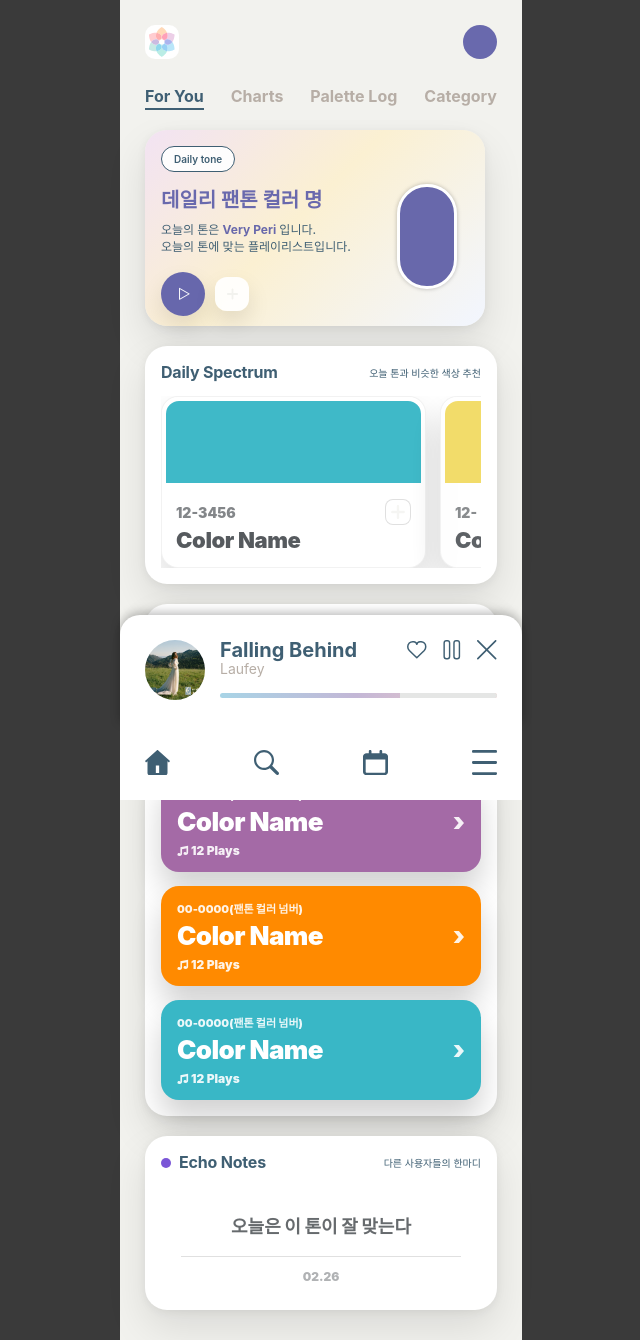
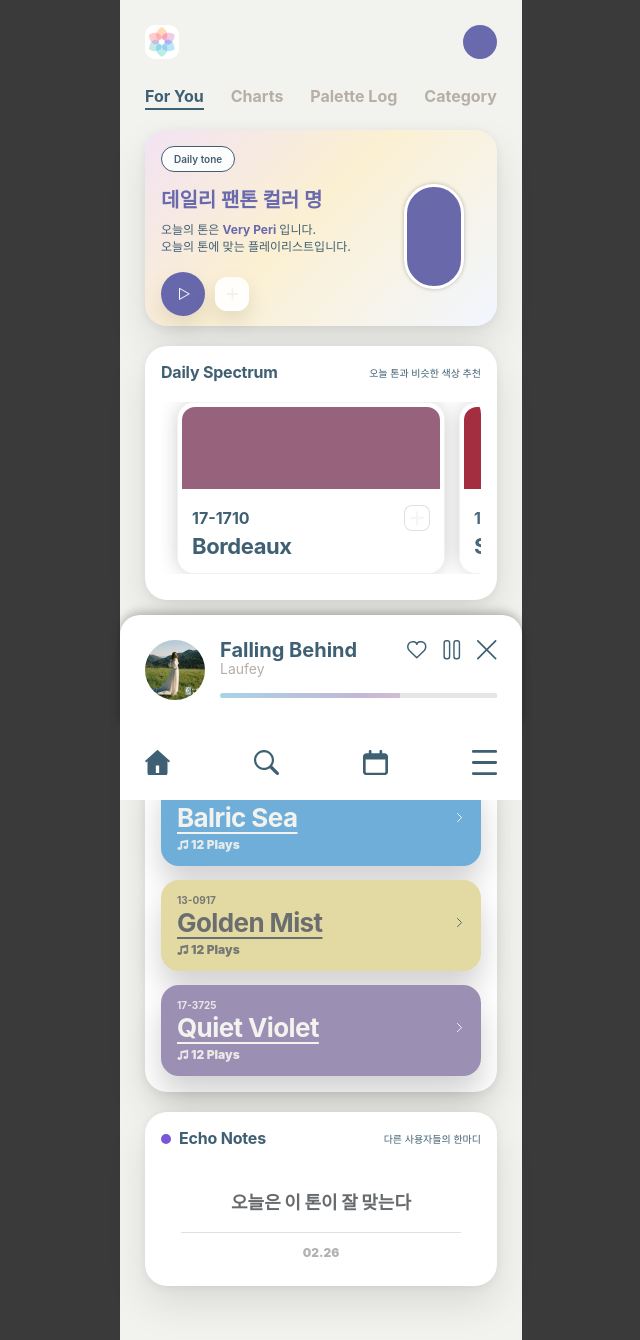
Before and after one commit to urusekai/TONE, a PHP site: page /main.html in a window 1280 px wide. Shown: the top 1340 px of the page, without its empty margins (319-959 px from the left). Run offline with PHP 8.4, Linux system fonts and the light colour scheme; some web fonts are replaced.

Commit message:
main 최종

```diff
--- a/css/main.css
+++ b/css/main.css
@@ -18,7 +18,7 @@
 
 /* ===== Daily tone ===== */
 .daily {
-    width: 340px;
+    width: 100%;
     height: 196px;
     background: linear-gradient(135deg, #f2e3f3 0%, #fbf0d2 45%, #f2f6ff 100%);
 }
@@ -100,7 +100,7 @@
 .daily-swatch {
     width: 60px;
     height: 105px;
-    margin-left: 20px;
+    margin-left: 15px;
     border-radius: 29.5px;
     background: #6868ab;
     border: 3px solid #ffffff;
@@ -108,11 +108,36 @@
 }
 
 /* ===== Spectrum ===== */
+.spec-track {
+    background: #fff;
+    border-radius: 18px;
+    overflow: hidden;
+    /* 여기서 깔끔하게 자름 */
+    padding: 6px 0 10px;
+    /* 위아래 숨 쉴 공간 */
+}
+
 .spec-row {
     display: flex;
+    background: #fff;
     gap: 14px;
-    overflow: hidden;
-    /* 캡처처럼 2번째 카드 일부만 보이게 */
+
+    overflow-x: auto;
+    /* ✅ 스와이프 */
+    overflow-y: hidden;
+    -webkit-overflow-scrolling: touch;
+
+    padding: 0 16px;
+    /* 좌우 패딩 */
+    scroll-snap-type: x mandatory;
+}
+
+.spec-row::-webkit-scrollbar {
+    height: 0;
+}
+
+.spec-row.is-dragging {
+    scroll-snap-type: none;
 }
 
 /* 패널 헤더 */
@@ -139,10 +164,10 @@
 
 
 .spec-card {
-    flex: 0 0 265px;
+    flex: 0 0 268px;
     border-radius: 17px;
     background: #fff;
-    box-shadow: 0 18px 35px rgba(0, 0, 0, .14);
+    box-shadow: 0px 0px 21.3px -3px rgba(0, 0, 0, 0.25);
     text-decoration: none;
     overflow: hidden;
     border: 1px solid rgba(0, 0, 0, .05);
@@ -160,6 +185,7 @@
 }
 
 .spec-body {
+    background: #fff;
     padding: 12px 14px 14px;
 }
 
@@ -170,9 +196,8 @@
 }
 
 .spec-code {
-    font-size: 14px;
-    font-weight: 950;
-    color: rgba(30, 35, 40, .55);
+    font-size: 16px;
+    font-weight: 700;
 }
 
 .mini-add {
@@ -196,8 +221,7 @@
 .spec-name {
     margin-top: 2px;
     font-size: 22px;
-    font-weight: 950;
-    color: rgba(30, 35, 40, .75);
+    font-weight: 700;
     letter-spacing: -.4px;
 }
 
@@ -218,8 +242,8 @@
 }
 
 .log-top {
-    font-size: 11px;
-    font-weight: 900;
+    font-size: 10px;
+    font-weight: 700;
     opacity: .9;
 }
 
@@ -228,19 +252,42 @@
     align-items: center;
     justify-content: space-between;
     margin-top: 4px;
+    text-decoration: underline;
+    /* 밑줄로 클릭 유도 */
+    text-underline-offset: 5px;
+    /* 밑줄과 글자 사이 간격 */
 }
 
 .log-main strong {
     font-size: 26px;
-    font-weight: 950;
+    font-weight: 700;
     letter-spacing: -.6px;
     line-height: 1;
 }
 
 .chev {
-    font-size: 26px;
-    font-weight: 900;
+    width: 10px;
+    height: 10px;
     opacity: .9;
+    display: inline-flex;
+    align-items: center;
+    justify-content: center;
+}
+
+/* span이 아니라 img에 filter를 건다 */
+.chev img {
+    width: 10px;
+    height: 10px;
+}
+
+/* 기본: 흰색(어두운 배경용) */
+.log-item.is-dark .chev img {
+    filter: brightness(0) invert(1);
+}
+
+/* 밝은 배경용: 원래색(혹은 none) */
+.log-item.is-light .chev img {
+    filter: none;
 }
 
 .log-sub {
--- /dev/null
+++ b/js/main-card-swipe.js
@@ -0,0 +1,119 @@
+// swipe-scroll.js (또는 main.js에 넣어도 됨)
+document.addEventListener('DOMContentLoaded', () => {
+  const row = document.querySelector('.spec-row');
+  if (!row) return;
+
+  let isDown = false;
+  let startX = 0;
+  let startScrollLeft = 0;
+  let pointerId = null;
+
+  // 드래그 중 텍스트 선택 방지 + 커서
+  row.style.cursor = 'grab';
+  row.style.userSelect = 'none';
+
+  const onPointerDown = (e) => {
+    // 링크 클릭/버튼 클릭은 막지 않되, 드래그로 스크롤은 가능하게
+    // (버튼 눌렀는데 드래그 처리되는 걸 줄이려고 왼쪽 버튼만)
+    if (e.pointerType === 'mouse' && e.button !== 0) return;
+
+    isDown = true;
+    pointerId = e.pointerId;
+    row.setPointerCapture(pointerId);
+
+    startX = e.clientX;
+    startScrollLeft = row.scrollLeft;
+
+    row.style.cursor = 'grabbing';
+    row.classList.add('is-dragging');
+  };
+
+  const onPointerMove = (e) => {
+    if (!isDown) return;
+
+    const dx = e.clientX - startX;
+    row.scrollLeft = startScrollLeft - dx;
+  };
+
+  const endDrag = () => {
+    if (!isDown) return;
+
+    isDown = false;
+    pointerId = null;
+
+    row.style.cursor = 'grab';
+    row.classList.remove('is-dragging');
+  };
+
+  row.addEventListener('pointerdown', onPointerDown);
+  row.addEventListener('pointermove', onPointerMove);
+  row.addEventListener('pointerup', endDrag);
+  row.addEventListener('pointercancel', endDrag);
+  row.addEventListener('pointerleave', endDrag);
+
+  // 드래그 중에는 링크 클릭이 튀지 않게(작은 이동은 클릭 허용)
+  let moved = 0;
+  row.addEventListener('pointerdown', () => (moved = 0));
+
+  row.addEventListener('pointermove', (e) => {
+    if (!isDown) return;
+    moved += Math.abs(e.movementX || 0);
+  });
+
+  row.addEventListener(
+    'click',
+    (e) => {
+      // 드래그로 어느 정도 움직였으면 클릭(링크 이동) 막기
+      if (moved > 6) {
+        e.preventDefault();
+        e.stopPropagation();
+      }
+    },
+    true
+  );
+});
+
+function getBrightness(hex) {
+  hex = hex.replace('#', '');
+
+  const r = parseInt(hex.substring(0, 2), 16);
+  const g = parseInt(hex.substring(2, 4), 16);
+  const b = parseInt(hex.substring(4, 6), 16);
+
+  return (r * 299 + g * 587 + b * 114) / 1000;
+}
+
+document.addEventListener('DOMContentLoaded', () => {
+  document.querySelectorAll('.log-item').forEach((item) => {
+    const bg = getComputedStyle(item).getPropertyValue('--bg').trim();
+
+    if (!bg) return;
+
+    const brightness = getBrightness(bg);
+
+    if (brightness > 170) {
+      // 밝은 배경 → 어두운 글자
+      item.style.color = '#6B6E6E'; // 진한 텍스트
+    } else {
+      // 어두운 배경 → 밝은 글자
+      item.style.color = '#F2F2EE'; // Cloud Dancer
+    }
+  });
+});
+
+document.querySelectorAll('.log-item').forEach((item) => {
+  const bg = getComputedStyle(item).getPropertyValue('--bg').trim();
+  if (!bg) return;
+
+  const brightness = getBrightness(bg);
+
+  if (brightness > 170) {
+    item.style.color = '#1E2328';
+    item.classList.add('is-light');
+    item.classList.remove('is-dark');
+  } else {
+    item.style.color = '#F2F2EE';
+    item.classList.add('is-dark');
+    item.classList.remove('is-light');
+  }
+});
--- a/main.html
+++ b/main.html
@@ -69,76 +69,90 @@
           <h3>Daily Spectrum</h3>
           <span class="hint">오늘 톤과 비슷한 색상 추천</span>
         </div>
-
+        <div class="spec-track">
           <div class="spec-row">
             <a class="spec-card" href="./playlist.html">
-            <div class="spec-color" style="--c:#3fb9c8;"></div>
+              <div class="spec-color" style="--c:#97637C;"></div>
               <div class="spec-body">
                 <div class="spec-meta">
-                <span class="spec-code">12-3456</span>
+                  <span class="spec-code">17-1710</span>
                   <button class="mini-add" type="button" aria-label="add">
                     <img src="./assets/icons/plus.svg" alt="">
                   </button>
                 </div>
-              <div class="spec-name">Color Name</div>
+                <div class="spec-name">Bordeaux</div>
               </div>
             </a>
 
             <a class="spec-card is-next" href="./playlist.html" aria-hidden="true">
-            <div class="spec-color" style="--c:#f2db63;"></div>
+              <div class="spec-color" style="--c:#9F2336;"></div>
               <div class="spec-body">
                 <div class="spec-meta">
-                <span class="spec-code">12-</span>
+                  <span class="spec-code">19-1558</span>
                   <button class="mini-add" type="button" aria-label="add">
                     <img src="./assets/icons/plus.svg" alt="">
                   </button>
                 </div>
-              <div class="spec-name">Co</div>
+                <div class="spec-name">Scarlet Smile</div>
               </div>
             </a>
+
+            <a class="spec-card is-next" href="./playlist.html" aria-hidden="true">
+              <div class="spec-color" style="--c:#EF6F8E;"></div>
+              <div class="spec-body">
+                <div class="spec-meta">
+                  <span class="spec-code">16-1735</span>
+                  <button class="mini-add" type="button" aria-label="add">
+                    <img src="./assets/icons/plus.svg" alt="">
+                  </button>
+                </div>
+                <div class="spec-name">Pink Lemonade</div>
+              </div>
+            </a>
+          </div>
         </div>
       </section>
 
       <!-- 3) Palette Log -->
       <section class="panel log">
         <div class="panel-head">
-          <h3>Palette Log(즐겨찾기)</h3>
+          <h3>Palette Log</h3>
           <a class="more" href="./palette-log.html">더보기</a>
         </div>
 
         <div class="log-list">
-          <a class="log-item" href="./playlist.html" style="--bg:#b7cc1a;">
-            <div class="log-top">00-0000(팬톤 컬러 넘버)</div>
+          <a class="log-item" href="./playlist.html" style="--bg:#CFE6D6;">
+            <div class="log-top">13-6008</div>
             <div class="log-main">
-              <strong>Color Name</strong>
-              <span class="chev">›</span>
+              <strong>Veiled Vista</strong>
+              <span class="chev icon-white"><img src="./assets/icons/arrow-right.svg" alt=">"></span>
             </div>
             <div class="log-sub">♫ 12 Plays</div>
           </a>
 
-          <a class="log-item" href="./playlist.html" style="--bg:#a46aa6;">
-            <div class="log-top">00-0000(팬톤 컬러 넘버)</div>
+          <a class="log-item" href="./playlist.html" style="--bg:#6FAED9;">
+            <div class="log-top">16-4120</div>
             <div class="log-main">
-              <strong>Color Name</strong>
-              <span class="chev">›</span>
+              <strong>Balric Sea</strong>
+              <span class="chev icon-white"><img src="./assets/icons/arrow-right.svg" alt=">"></span>
             </div>
             <div class="log-sub">♫ 12 Plays</div>
           </a>
 
-          <a class="log-item" href="./playlist.html" style="--bg:#ff8a00;">
-            <div class="log-top">00-0000(팬톤 컬러 넘버)</div>
+          <a class="log-item" href="./playlist.html" style="--bg:#E3D9A3;">
+            <div class="log-top">13-0917</div>
             <div class="log-main">
-              <strong>Color Name</strong>
-              <span class="chev">›</span>
+              <strong>Golden Mist</strong>
+              <span class="chev icon-white"><img src="./assets/icons/arrow-right.svg" alt=">"></span>
             </div>
             <div class="log-sub">♫ 12 Plays</div>
           </a>
 
-          <a class="log-item" href="./playlist.html" style="--bg:#39b7c6;">
-            <div class="log-top">00-0000(팬톤 컬러 넘버)</div>
+          <a class="log-item" href="./playlist.html" style="--bg:#9B8FB3;">
+            <div class="log-top">17-3725</div>
             <div class="log-main">
-              <strong>Color Name</strong>
-              <span class="chev">›</span>
+              <strong>Quiet Violet</strong>
+              <span class="chev icon-white"><img src="./assets/icons/arrow-right.svg" alt=">"></span>
             </div>
             <div class="log-sub">♫ 12 Plays</div>
           </a>
@@ -264,6 +278,8 @@
       </a>
     </nav>
   </div>
+
+  <script src="./js/main-card-swipe.js"></script>
 </body>
 
 </html>
```
Lines whose indentation alone changed are shown as unchanged.
